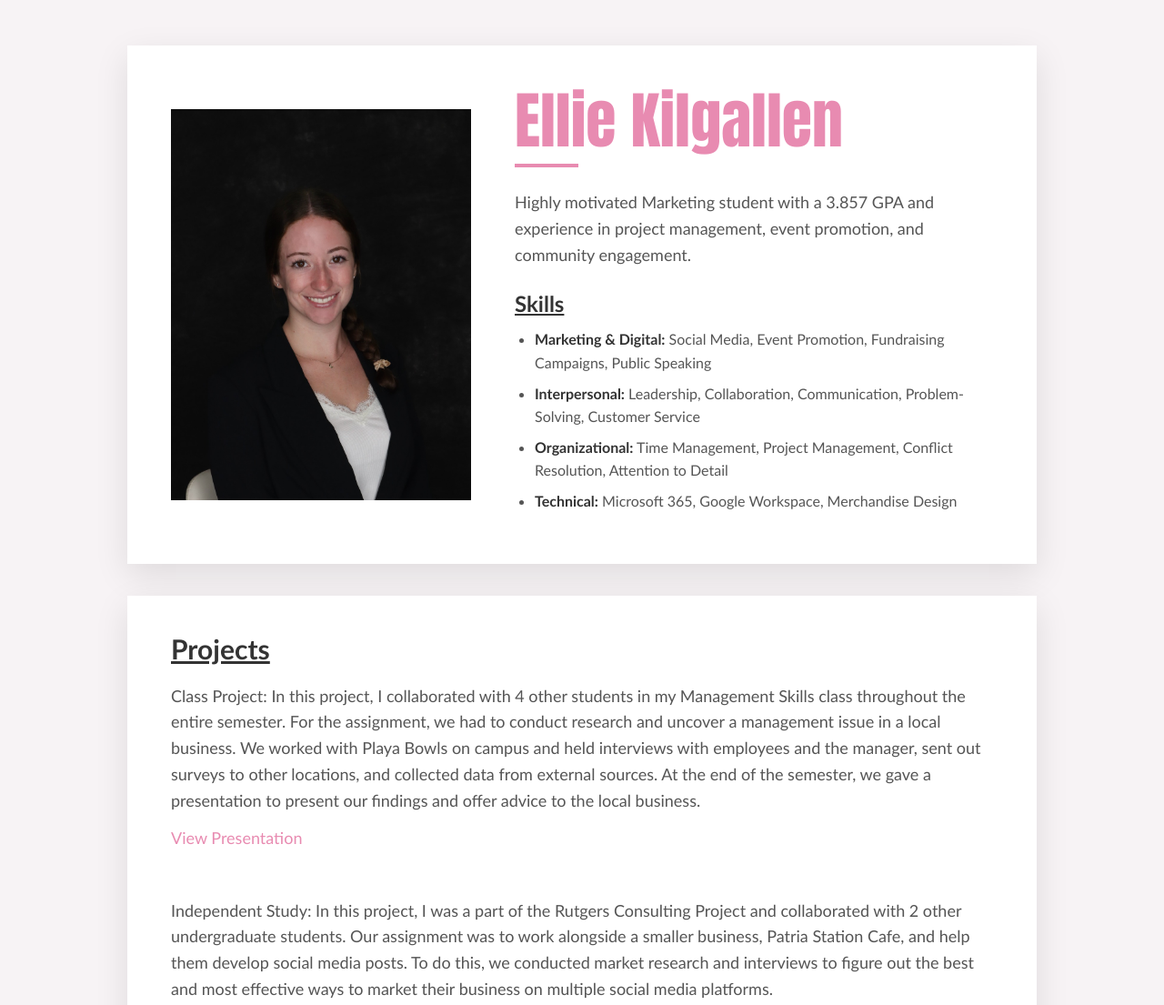
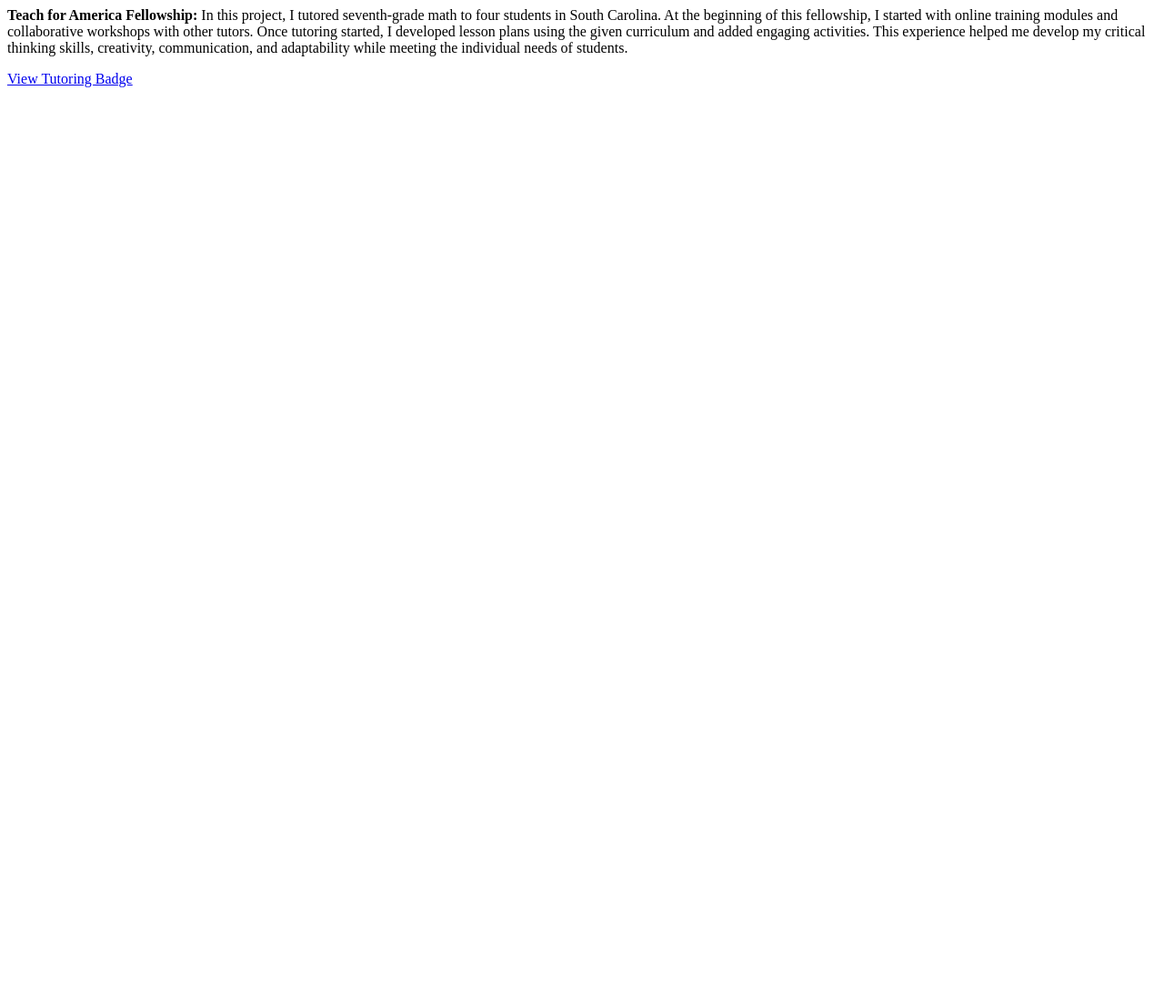
Before and after one commit to elliekilgallen/elliekilgallen.github.io, a plain HTML site: page index.html in a window 1280 px wide. Shown: the top 1105 px of the page at 91% size. After the commit the page ends 800 px from the top, so only its background shows below. Drawn offline with Linux system fonts and the light colour scheme.

Commit message:
Update index.html

```diff
--- a/index.html
+++ b/index.html
@@ -1,261 +1,19 @@
-<!DOCTYPE html>
-<html lang="en">
-<head>
-  <meta charset="UTF-8">
-  <meta name="viewport" content="width=device-width, initial-scale=1.0">
-  <title>Ellie Kilgallen</title>
-
-  <style>
-    * {
-      box-sizing: border-box;
-    }
-
-    body {
-      margin: 0;
-      padding: 50px 20px;
-      background: #f7f3f5;
-      font-family: "Gill Sans", "Gill Sans MT", Calibri, sans-serif;
-    }
-
-    /* TOP SECTION */
-    .card {
-      width: min(1000px, 92vw);
-      margin: 0 auto;
-      background: white;
-      padding: 48px;
-      display: flex;
-      align-items: center;
-      gap: 48px;
-      box-shadow: 0 12px 35px rgba(0, 0, 0, 0.10);
-    }
-
-    .headshot {
-      width: 330px;
-      height: 430px;
-      object-fit: cover;
-      object-position: center top;
-      display: block;
-    }
-
-    .content {
-      flex: 1;
-    }
-
-    h1 {
-      font-family: Impact, Haettenschweiler, "Arial Narrow Bold", sans-serif;
-      margin: 0 0 14px;
-      font-size: clamp(42px, 6vw, 68px);
-      line-height: 1;
-      color: #e88bb1;
-      font-weight: 700;
-    }
-
-    .line {
-      width: 70px;
-      height: 4px;
-      background: #e88bb1;
-      margin-bottom: 24px;
-    }
-
-    p {
-      color: #555;
-      font-size: 18px;
-      line-height: 1.6;
-      margin: 0 0 25px;
-    }
-
-    /* SKILLS */
-    .skills-title {
-      font-size: 24px;
-      color: #333;
-      text-decoration: underline;
-      margin: 0 0 12px;
-    }
-
-    .skills {
-      color: #555;
-      font-size: 16px;
-      line-height: 1.6;
-      margin: 0;
-      padding-left: 22px;
-    }
-
-    .skills li {
-      margin-bottom: 8px;
-    }
-
-    .skills strong {
-      color: #333;
-    }
-
-    /* PROJECTS SECTION */
-    .projects {
-      width: min(1000px, 92vw);
-      margin: 35px auto 0;
-      background: white;
-      padding: 40px 48px;
-      box-shadow: 0 12px 35px rgba(0, 0, 0, 0.10);
-    }
-
-    .projects-title {
-      font-size: 30px;
-      color: #333;
-      text-decoration: underline;
-      margin: 0;
-    }
-
-    .projects-description {
-      color: #555;
-      font-size: 18px;
-      line-height: 1.6;
-      margin: 20px 0 15px;
-    }
-
-    .presentation-link {
-      color: #e88bb1;
-      font-size: 18px;
-      text-decoration: none;
-      display: inline-block;
-      margin-bottom: 35px;
-    }
-
-    .presentation-link:hover {
-      text-decoration: underline;
-    }
-
-    /* MOBILE */
-    @media (max-width: 700px) {
-      body {
-        padding: 30px 15px;
-      }
-
-      .card {
-        flex-direction: column;
-        padding: 28px;
-        gap: 28px;
-        text-align: center;
-      }
-
-      .headshot {
-        width: min(100%, 330px);
-        height: auto;
-      }
-
-      .line {
-        margin-left: auto;
-        margin-right: auto;
-      }
-
-      .skills {
-        text-align: left;
-      }
-
-      .projects {
-        padding: 28px;
-      }
-    }
-  </style>
-</head>
-
-<body>
-
-  <!-- TOP SECTION -->
-  <main class="card">
-
-    <img
-      class="headshot"
-      src="headshot.jpg"
-      alt="Headshot of Ellie Kilgallen"
-    >
-
-    <section class="content">
-
-      <h1>Ellie Kilgallen</h1>
-
-      <div class="line"></div>
-
-      <p>
-        Highly motivated Marketing student with a 3.857 GPA and experience
-        in project management, event promotion, and community engagement.
-      </p>
-
-      <h2 class="skills-title">Skills</h2>
-
-      <ul class="skills">
-
-        <li>
-          <strong>Marketing &amp; Digital:</strong>
-          Social Media, Event Promotion, Fundraising Campaigns, Public Speaking
-        </li>
-
-        <li>
-          <strong>Interpersonal:</strong>
-          Leadership, Collaboration, Communication, Problem-Solving, Customer Service
-        </li>
-
-        <li>
-          <strong>Organizational:</strong>
-          Time Management, Project Management, Conflict Resolution, Attention to Detail
-        </li>
-
-        <li>
-          <strong>Technical:</strong>
-          Microsoft 365, Google Workspace, Merchandise Design
-        </li>
-
-      </ul>
-
-    </section>
-
-  </main>
-
-
-  <!-- PROJECTS SECTION -->
-  <section class="projects">
-
-    <h2 class="projects-title">Projects</h2>
-
-    <!-- PROJECT 1 -->
+    <!-- PROJECT 3 -->
     <p class="projects-description">
-      Class Project: In this project, I collaborated with 4 other students in my Management Skills
-      class throughout the entire semester. For the assignment, we had to conduct
-      research and uncover a management issue in a local business. We worked with
-      Playa Bowls on campus and held interviews with employees and the manager, sent
-      out surveys to other locations, and collected data from external sources.
-      At the end of the semester, we gave a presentation to present our findings
-      and offer advice to the local business.
+      <strong>Teach for America Fellowship:</strong> In this project, I tutored
+      seventh-grade math to four students in South Carolina. At the beginning of
+      this fellowship, I started with online training modules and collaborative
+      workshops with other tutors. Once tutoring started, I developed lesson plans
+      using the given curriculum and added engaging activities. This experience
+      helped me develop my critical thinking skills, creativity, communication,
+      and adaptability while meeting the individual needs of students.
     </p>
 
     <a
       class="presentation-link"
-      href="Group 8 Final Presentation (1).pdf"
+      href="Foundations of Tutoring.pdf"
       target="_blank"
       rel="noopener noreferrer"
     >
-      View Presentation
+      View Tutoring Badge
     </a>
-
-
-    <!-- PROJECT 2 -->
-    <p class="projects-description">
-      Independent Study: In this project, I was a part of the Rutgers Consulting Project and
-      collaborated with 2 other undergraduate students. Our assignment was to
-      work alongside a smaller business, Patria Station Cafe, and help them
-      develop social media posts. To do this, we conducted market research and
-      interviews to figure out the best and most effective ways to market their
-      business on multiple social media platforms.
-    </p>
-
-    <a
-      class="presentation-link"
-      href="Independent Study Research.pdf"
-      target="_blank"
-      rel="noopener noreferrer"
-    >
-      View Document
-    </a>
-
-  </section>
-
-</body>
-</html>
```
